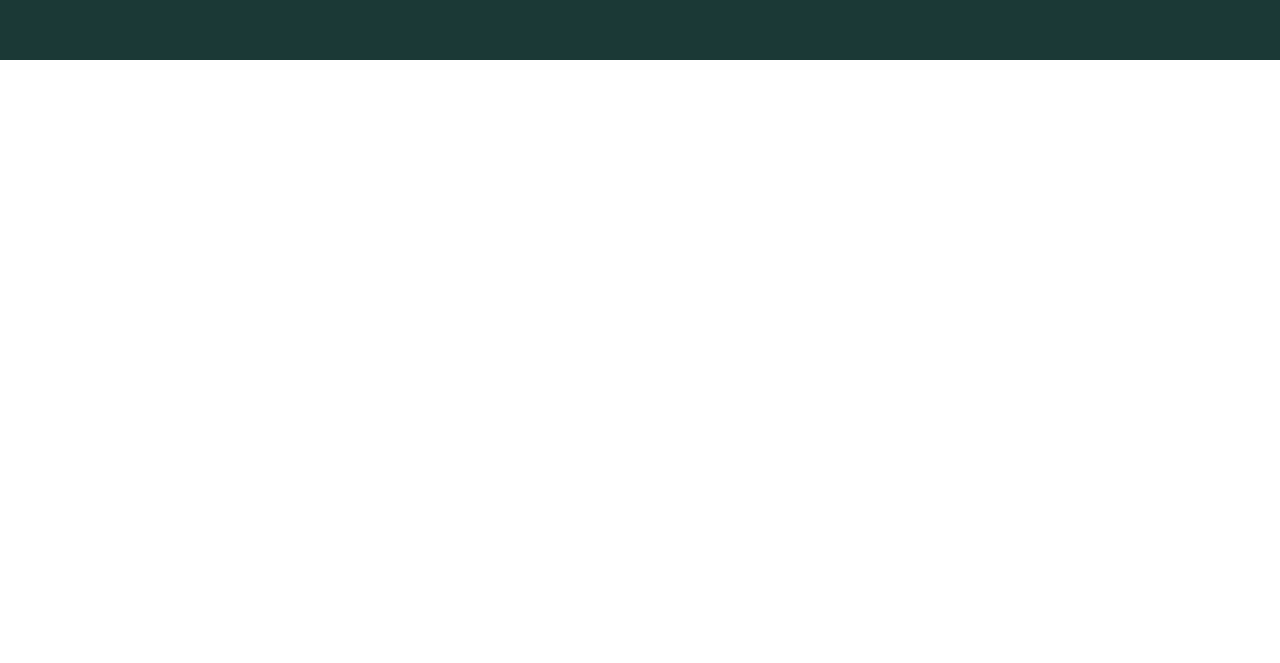
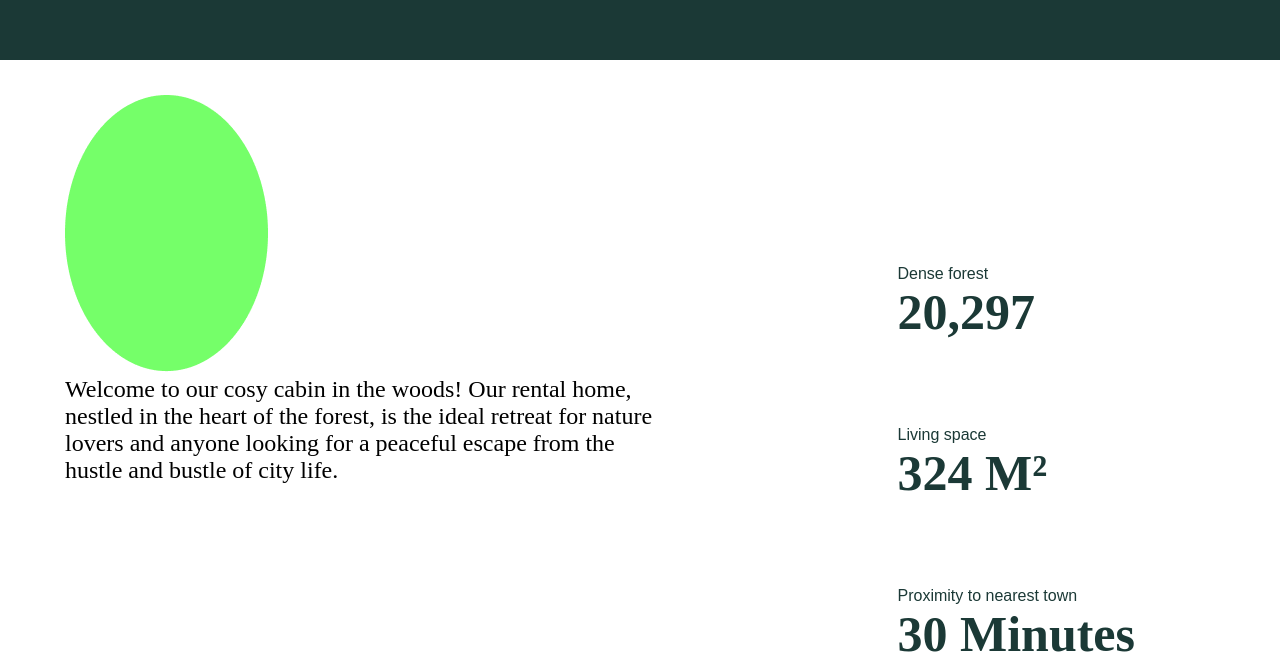
Before and after one commit to Torabarnob203311003/Landing-Page, a plain HTML site: page index.html in a window 1280 px wide. Shown: the part 1428-2091 px from the top of the page. Before the commit the page ends 1488 px from the top, so only its background shows below. Drawn offline with Linux system fonts and the light colour scheme.

Commit message:
second section approximtly done

```diff
--- a/index.html
+++ b/index.html
@@ -40,25 +40,35 @@
         </section>
     </header>
 
+        <section>
+                    <div class="sec_part">
 
-    <section class="info">
-        <div class="info-left">
-            <img src="cabin-interior.jpg" alt="Cabin Interior">
-            <p>Lorem ipsum dolor sit amet, consectetur adipiscing elit. Pellentesque imperdiet ligula nec odio egestas,
-                a
-                lacinia dui aliquam.</p>
-        </div>
-        <div class="info-right">
-            <div class="info-item">
-                <h2>20,291</h2>
-                <p>Living Space</p>
-            </div>
-            <div class="info-item">
-                <h2>Proximate</h2>
-                <p>To nearest town</p>
-            </div>
-        </div>
-    </section>
+                        <div class="gradient-div">
+                            <img src="images/Ellipse 31.png" alt="">
+                            <p class="welcome-message">Welcome to our cosy cabin in the woods! Our rental home, nestled in the heart of the
+                                forest, is the ideal retreat
+                                for nature lovers and anyone looking for a peaceful escape from the hustle and bustle of city life.</p>
+                        </div>
+                        <div class="sec_lastpart"style="padding-right:145px; padding-top:-25px">
+                            <div class="first_c" >
+                                <p>Dense forest</p>
+                                <h2>20,297 </h2>
+                            </div>
+                            <div class="sec_c">
+                                <p>Living space</p>
+                                <h2>324 <span>m²</span></h2>
+                            </div>
+                            <div class="third_c">
+                                <p>Proximity to nearest town</p>
+                                <h2>30 <span>minutes</span></h2>
+                            </div>
+                        </div>
+                    </div>
+
+
+
+        </section>
+
 
 
     <!-- <section class="about">
@@ -70,4 +80,6 @@
     </section> -->
 </body>
 
+
+
 </html>
--- a/styles.css
+++ b/styles.css
@@ -1,11 +1,21 @@
+*{
+ padding: 0;
+ margin: 0;
+    box-sizing: border-box;
+}
+
 body {
     margin: 0;
+
     font-family: Arial, sans-serif;
+
 }
 
 header {
+    height: 8933px;
     width: 1510px;
-    height: 933px;
+    height: auto;
+
     background: #1B3936;
 }
 
@@ -246,3 +256,113 @@ font-style: normal;
         flex-shrink: 0;
         bottom: 120px;
 }
+.colored-div {
+    width: 1440px;
+    height:1250px;
+    background: #F9F9F9;
+}
+.box {
+    width: 1440px;
+    height: 850px;
+}
+
+.welcome-message {
+    width: 609px;
+    font-size: 24px;
+    font-family: Switzer Variable;
+    font-weight: 400;
+    word-wrap: break-word;
+}
+
+.sec_part{
+
+    display: flex;
+    margin-top: 35px;
+    margin-left: 65px;
+    justify-content: space-between;
+    left: 25px;
+}
+.sec_lastpart{
+
+margin-top: 85px;
+right: -40px;
+
+}
+.first_c{
+
+
+margin-top: 85px;
+right: -40px;
+
+}
+.sec_c{
+
+
+margin-top: 85px;
+right: -40px;
+
+}
+.third_c{
+
+
+margin-top: 85px;
+right: -40px;
+
+}
+.first_c h2{
+    color: #1B3936;
+        font-family: "Boska Variable";
+        font-size: 50px;
+        font-style: normal;
+        font-weight: 700;
+        line-height: normal;
+        text-transform: capitalize;
+
+
+
+
+}
+.sec_c h2{
+    color: #1B3936;
+        font-family: "Boska Variable";
+        font-size: 50px;
+        font-style: normal;
+        font-weight: 700;
+        line-height: normal;
+        text-transform: capitalize;
+
+
+
+
+}
+.third_c h2{
+    color: #1B3936;
+        font-family: "Boska Variable";
+        font-size: 50px;
+        font-style: normal;
+        font-weight: 700;
+        line-height: normal;
+        text-transform: capitalize;
+
+
+
+
+}
+.first_c p{
+    color: #1B3936;
+    font: 10px;
+
+
+}
+.sec_c p{
+    color: #1B3936;
+    font: 10px;
+
+
+}
+.third_c p{
+    color: #1B3936;
+    font: 10px;
+
+
+}
```
